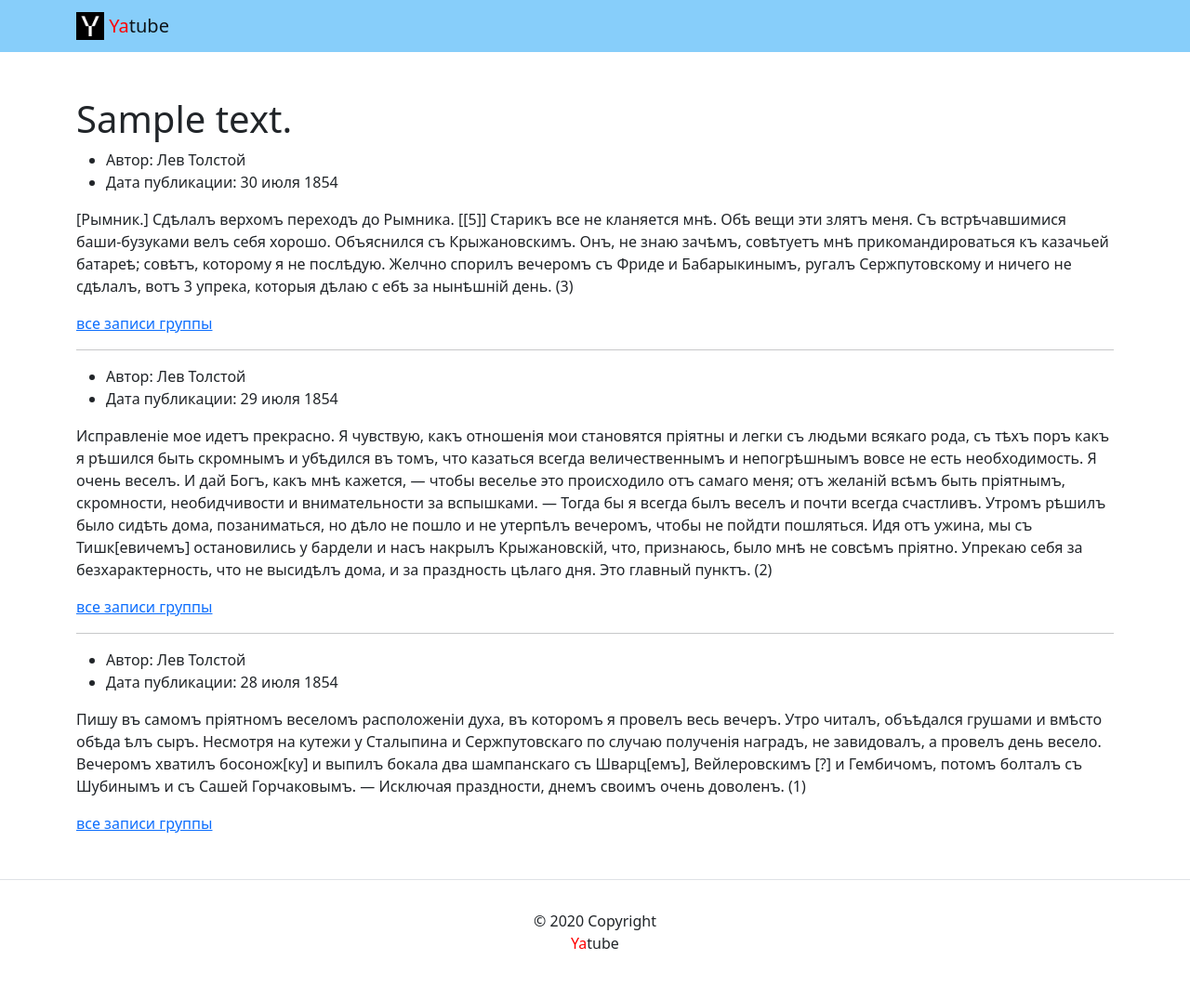
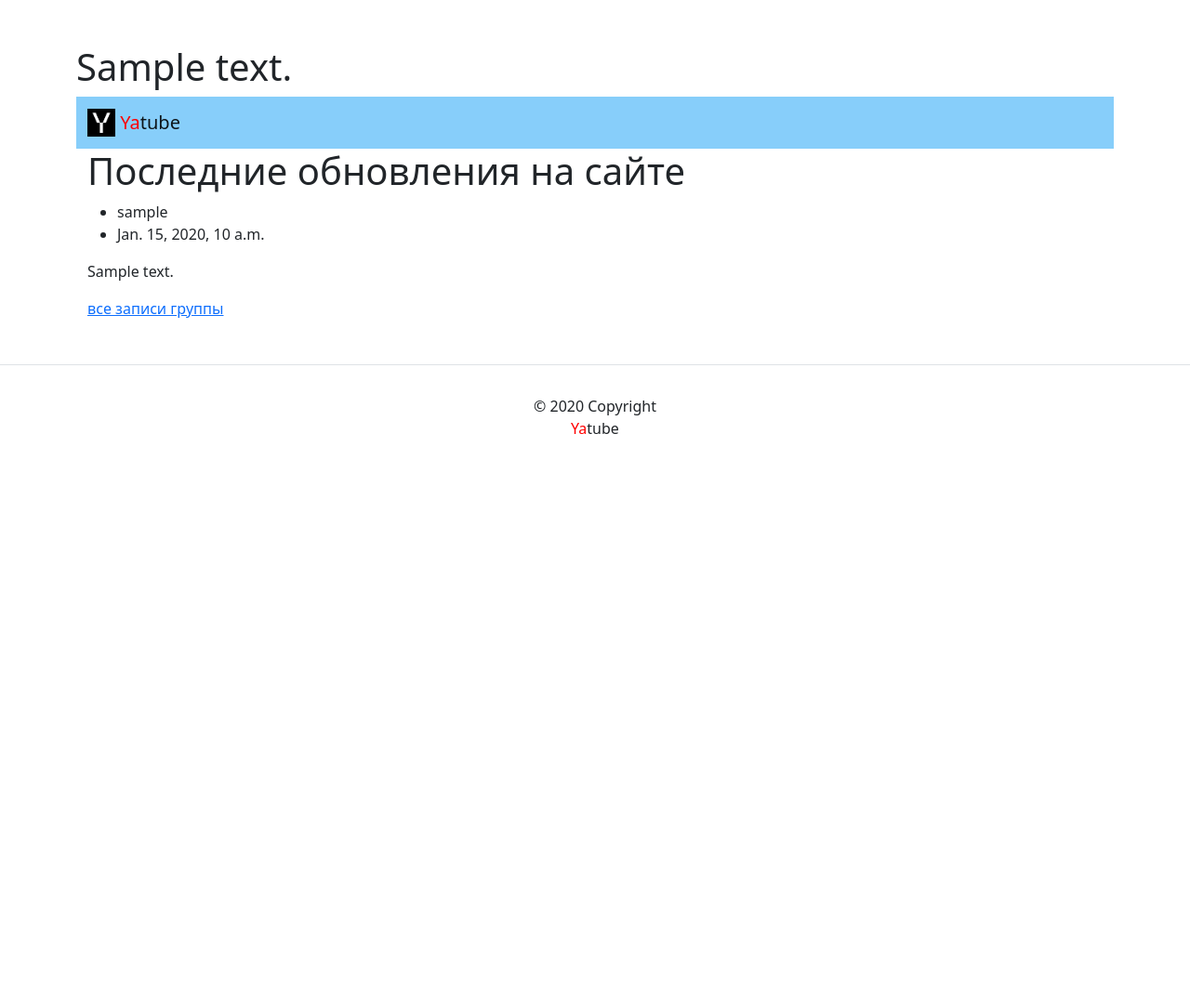
Before and after one commit to SmirEV/yatube_project, a Django app: template yatube/templates/posts/index.html in a window 1280 px wide. Shown: the whole page at 93% size. After the commit the page ends 467 px from the top, so only its background shows below. Run offline with Django 3.2, Linux system fonts and the light colour scheme; tables that the repository leaves empty hold one stand-in row (values such as "Sample post"); the template is opened without the code that fills it: values that come from a table or form of the project are taken from there, most other values are stand-ins (such as "Sample title", 1, 10 or a date in 2020); some libraries are stand-ins or nearby versions.

Commit message:
After 5/7 theme of 3 sprint

```diff
--- a/yatube/posts/models.py
+++ b/yatube/posts/models.py
@@ -2,6 +2,15 @@ from django.db import models
 from django.contrib.auth import get_user_model
 
 User = get_user_model()
+
+
+class Group(models.Model):
+    title = models.TextField()
+    slug = models.TextField()
+    descrption = models.TextField()
+
+    def __str__(self):
+        return self.title
 
 
 class Post(models.Model):
@@ -12,3 +21,9 @@ class Post(models.Model):
         on_delete=models.CASCADE,
         related_name='posts'
     )
+    group = models.ForeignKey(
+        Group,
+        blank=True,
+        null=True,
+        on_delete=models.CASCADE
+    )
--- a/yatube/posts/urls.py
+++ b/yatube/posts/urls.py
@@ -7,6 +7,7 @@ app_name = 'posts'
 
 urlpatterns = [
     path('', views.index, name='main'),
-    path('group/', views.group_list, name='group_list'),
-    path('group/<gr>/', views.group_posts, name='group_list_i')
+    path('group/', views.group_list),
+    #path('group/<slug>/', views.group_posts)
+    path('group/<slug:slug>/', views.group_posts, name='group_list')
 ]
--- a/yatube/templates/base.html
+++ b/yatube/templates/base.html
@@ -37,8 +37,6 @@
     <!-- border-top: создаёт тонкую линию сверху блока -->
     <!-- text-center: выравнивает текстовые блоки внутри блока по центру -->
     <!-- py-3: контент внутри размещается с отступом сверху и снизу -->
-    <footer class="border-top text-center py-3">
-      {% include 'includes/footer.html' %}
-    </footer>
+    {% include 'includes/footer.html' %}
   </body>
 </html>
--- a/yatube/templates/includes/footer.html
+++ b/yatube/templates/includes/footer.html
@@ -1,3 +1,5 @@
-<div class="footer-copyright text-center py-3">© 2020 Copyright
-  <p><span style="color:red">Ya</span>tube</p>
-</div>
+<footer class="border-top text-center py-3">
+  <div class="footer-copyright text-center py-3">© 2020 Copyright
+    <p><span style="color:red">Ya</span>tube</p>
+  </div>
+</footer>
--- a/yatube/templates/includes/header.html
+++ b/yatube/templates/includes/header.html
@@ -1,12 +1,17 @@
-<!-- Использованы классы бустрапа для создания типовой навигации с логотипом -->
-<!-- В дальнейшем тут будет создано полноценное меню -->
-<nav class="navbar navbar-light" style="background-color: lightskyblue">
-  <div class="container">
-    <a class="navbar-brand" href="{% url 'posts:main' %}">
-      {% load static %}
-      <img src="{% static 'img/logo.png' %}" width="30" height="30" class="d-inline-block align-top" alt="">
-      <!-- тег span используется для добавления нужных стилей отдельным участкам текста -->
-      <span style="color:red">Ya</span>tube
-    </a>
-  </div>
-</nav>
+<!DOCTYPE html> <!-- Используется html 5 версии -->
+<html lang="ru"> <!-- Язык сайта - русский -->
+  <head>
+    <meta charset="utf-8"> <!-- Кодировка сайта -->
+    <!-- Сайт готов работать с мобильными устройствами -->
+    <meta name="viewport" content="width=device-width, initial-scale=1">
+    <!-- Загружаем фав-иконки -->
+    <link rel="icon" href="img/fav/fav.ico" type="image">
+    <link rel="apple-touch-icon" sizes="180x180" href="img/fav/apple-touch-icon.png">
+    <link rel="icon" type="image/png" sizes="32x32" href="img/fav/favicon-32x32.png">
+    <link rel="icon" type="image/png" sizes="16x16" href="img/fav/favicon-16x16.png">
+    <meta name="msapplication-TileColor" content="#000">
+    <meta name="theme-color" content="#ffffff">
+    <!-- Подключен файл со стандартными стилями бустрап -->
+    <link rel="stylesheet" href="css/bootstrap.min.css">
+    <title> Последние обновления на сайте. </title>
+  </head>
--- a/yatube/templates/posts/index.html
+++ b/yatube/templates/posts/index.html
@@ -1,63 +1,53 @@
 {% extends 'base.html' %}
-{% block title %}
-  <h1> {{ text }} </h1>
-{% endblock%}
+{% block title%}
+  <h1> {{text}} </h1>
+{% endblock %}
 {% block content %}
+<body>
+    <header>
+      <!-- Использованы классы бустрапа для создания типовой навигации с логотипом -->
+      <!-- В дальнейшем тут будет создано полноценное меню -->
+      <nav class="navbar navbar-light" style="background-color: lightskyblue">
+        <div class="container">
+          <a class="navbar-brand" href="index.html">
+            <img src="img/logo.png" width="30" height="30" class="d-inline-block align-top" alt="">
+            <!-- тег span используется для добавления нужных стилей отдельным участкам текста -->
+            <span style="color:red">Ya</span>tube</a>
+          </a>
+        </div>
+      </nav>
+    </header>
+    <main>
+      <div class="container">
+        <h1>Последние обновления на сайте</h1>
+        {% for post in posts %}
+            <article>
               <ul>
                 <li>
-      Автор: Лев Толстой
+                  {{ post.author }}
                 </li>
                 <li>
-      Дата публикации: 30 июля 1854
+                  {{ post.pub_date}}
                 </li>
               </ul>
               <p>
-    [Рымник.] Сдѣлалъ верхомъ переходъ до Рымника. [[5]] Старикъ все не кланяется мнѣ.
-    Обѣ вещи эти злятъ меня. Съ встрѣчавшимися баши-бузуками велъ себя хорошо.
-    Объяснился съ Крыжановскимъ. Онъ, не знаю зачѣмъ, совѣтуетъ мнѣ прикомандироваться
-    къ казачьей батареѣ; совѣтъ, которому я не послѣдую. Желчно спорилъ вечеромъ съ Фриде
-    и Бабарыкинымъ, ругалъ Сержпутовскому и ничего не сдѣлалъ, вотъ 3 упрека, которыя дѣлаю с
-    ебѣ за нынѣшній день. (3)
+                {{ post.text }}
               </p>
-  <a href="group_list.html">все записи группы</a>
+            </article>
+            {% if post.group %}
+              <a href="{% url 'posts:group_list' post.group.slug %}">все записи группы</a>
+            {% endif %}
+
+            {% if not forloop.last %}
               <hr>
-  <ul>
-    <li>
-      Автор: Лев Толстой
-    </li>
-    <li>
-      Дата публикации: 29 июля 1854
-    </li>
-  </ul>
-  <p>
-    Исправленіе мое идетъ прекрасно. Я чувствую, какъ отношенія мои становятся пріятны и легки
-    съ людьми всякаго рода, съ тѣхъ поръ какъ я рѣшился быть скромнымъ и убѣдился въ томъ,
-    что казаться всегда величественнымъ и непогрѣшнымъ вовсе не есть необходимость. Я очень
-    веселъ. И дай Богъ, какъ мнѣ кажется, — чтобы веселье это происходило отъ самаго меня;
-    отъ желаній всѣмъ быть пріятнымъ, скромности, необидчивости и внимательности за вспышками.
-    — Тогда бы я всегда былъ веселъ и почти всегда счастливъ.
-    Утромъ рѣшилъ было сидѣть дома, позаниматься, но дѣло не пошло и не утерпѣлъ вечеромъ,
-    чтобы не пойдти пошляться. Идя отъ ужина, мы съ Тишк[евичемъ] остановились у бардели и насъ
-    накрылъ Крыжановскій, что, признаюсь, было мнѣ не совсѣмъ пріятно. Упрекаю себя за
-    безхарактерность, что не высидѣлъ дома, и зa праздность цѣлаго дня. Это главный пунктъ. (2)
-  </p>
-  <a href="group_list.html">все записи группы</a>
-  <hr>
-  <ul>
-    <li>
-      Автор: Лев Толстой
-    </li>
-    <li>
-      Дата публикации: 28 июля 1854
-    </li>
-  </ul>
-  <p>
-    Пишу въ самомъ пріятномъ веселомъ расположеніи духа, въ которомъ я провелъ весь вечеръ.
-    Утро читалъ, объѣдался грушами и вмѣсто обѣда ѣлъ сыръ. Несмотря на кутежи у Сталыпина и
-    Сержпутовскаго по случаю полученія наградъ, не завидовалъ, а провелъ день весело. Вечеромъ
-    хватилъ босонож[ку] и выпилъ бокала два шампанскаго съ Шварц[емъ], Вейлеровскимъ [?] и
-    Гембичомъ, потомъ болталъ съ Шубинымъ и съ Сашей Горчаковымъ. — Исключая праздности,
-    днемъ своимъ очень доволенъ. (1)
-  </p>
-  <a href="group_list.html">все записи группы</a>
+            {% endif %}
+          {% endfor %}
+        <!-- под последним постом нет линии -->
+      </div>
+    </main>
+    <!-- Использованы классы бустрапа: -->
+    <!-- border-top: создаёт тонкую линию сверху блока -->
+    <!-- text-center: выравнивает текстовые блоки внутри блока по центру -->
+    <!-- py-3: контент внутри размещается с отступом сверху и снизу -->
+  </body>
 {% endblock %}
```
Also changed, not shown: yatube/posts/admin.py (+12 -5 lines), yatube/posts/views.py (+17 -7 lines), yatube/templates/posts/group_list.html (+32 -54 lines), yatube/posts/migrations/0002_auto_20221106_1616.py (added). Lines whose indentation alone changed are shown as unchanged.
